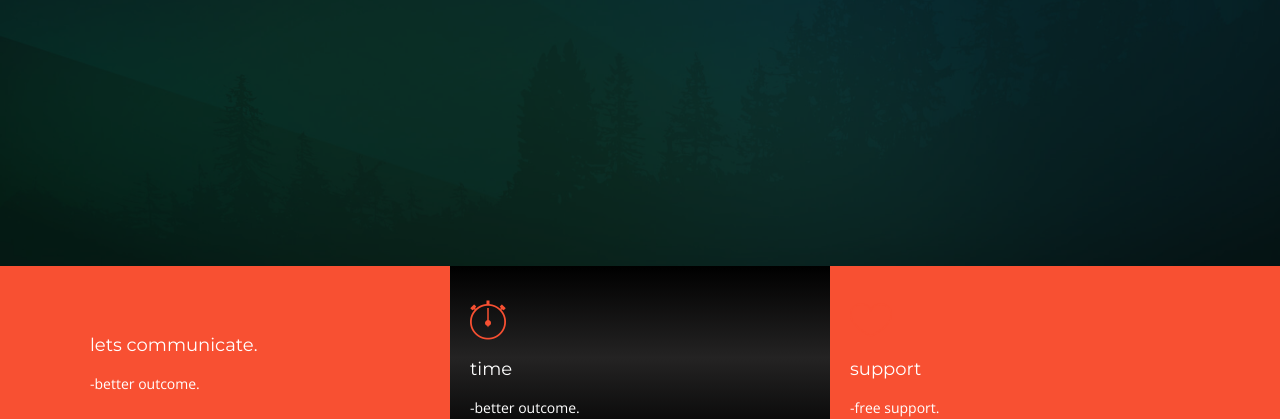
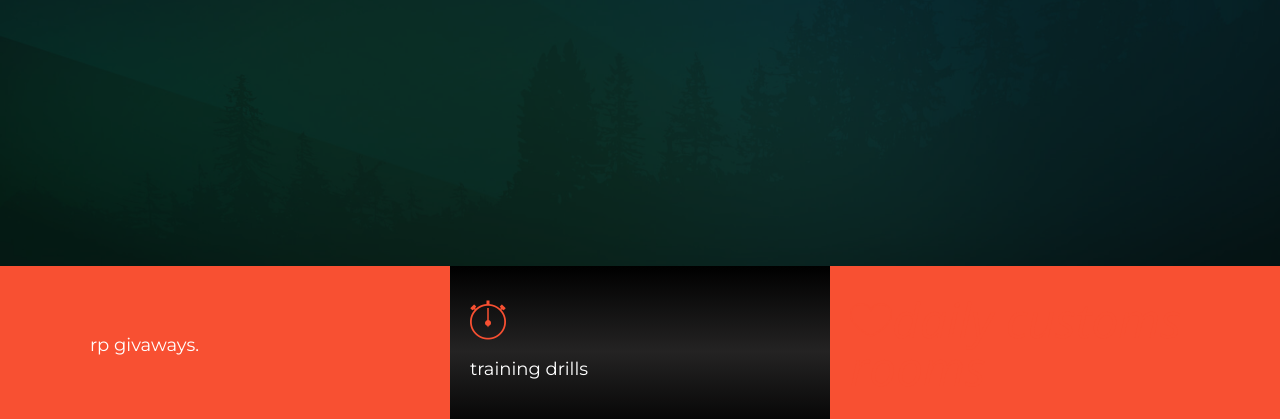
Before and after one commit to nucleus-prog/999-static-website, a plain HTML site: page index.html in a window 1280 px wide. Shown: the part 534-953 px from the top of the page. Drawn offline with nearby package versions, Linux system fonts and the light colour scheme; files whose address does not match are found by name.

Commit message:
Update index.html

```diff
--- a/index.html
+++ b/index.html
@@ -148,20 +148,20 @@
 
           <div class="col-lg-4 box">
             <i class=""></i>
-            <h4 class="title"><a href="">lets communicate.</a></h4>
-            <p class="description">-better outcome.</p>
+            <h4 class="title"><a href="">rp givaways.</a></h4>
+            <p class="description"></p>
           </div>
 
           <div class="col-lg-4 box box-bg">
             <i class="ion-ios-stopwatch-outline"></i>
-            <h4 class="title"><a href="">time</a></h4>
-            <p class="description">-better outcome.</p>
+            <h4 class="title"><a href="">training drills</a></h4>
+            <p class="description"></p>
           </div>
 
           <div class="col-lg-4 box">
-            <i class="ion-ios-heart-outline"></i>
-            <h4 class="title"><a href="">support</a></h4>
-            <p class="description">-free support.</p>
+            <i class="ion-ios-heart-outline">daily customs rooms</i>
+            <h4 class="title"><a href=""></a></h4>
+            <p class="description"></p>
           </div>
 
         </div>
```
